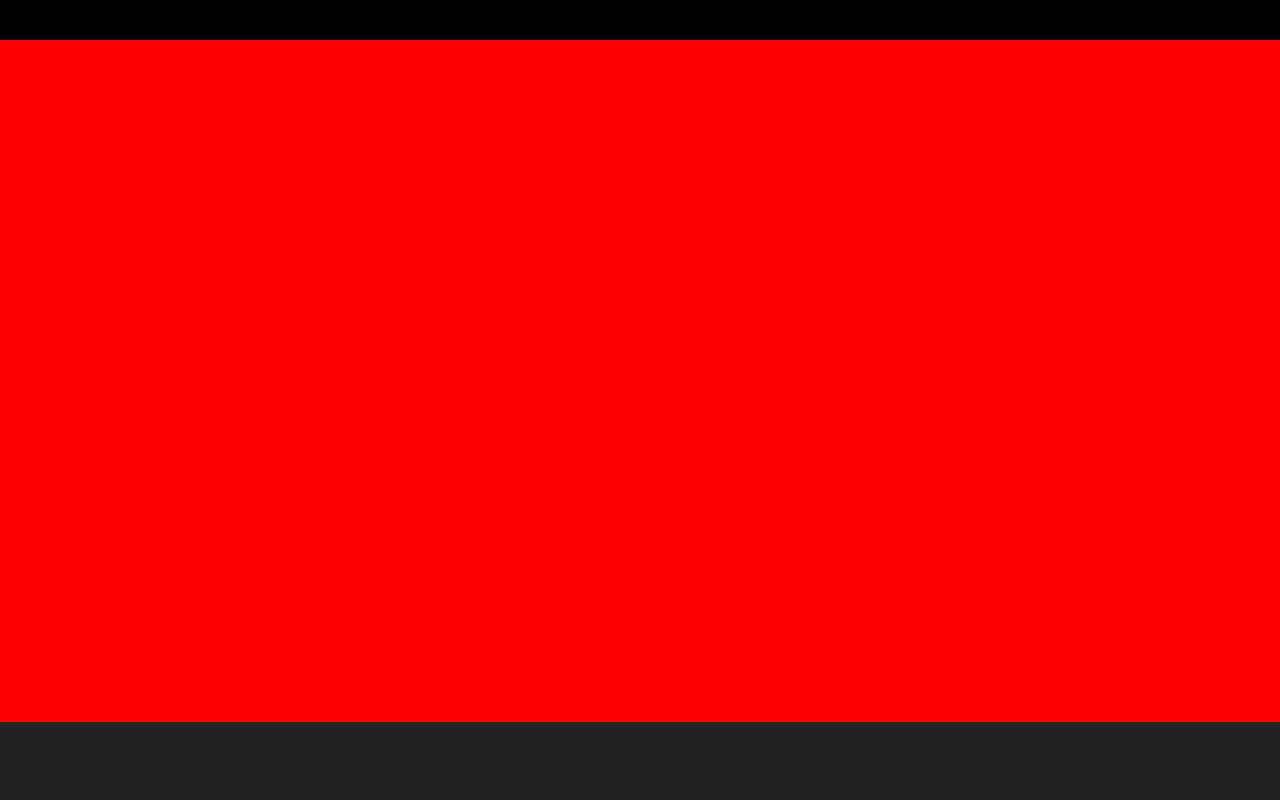
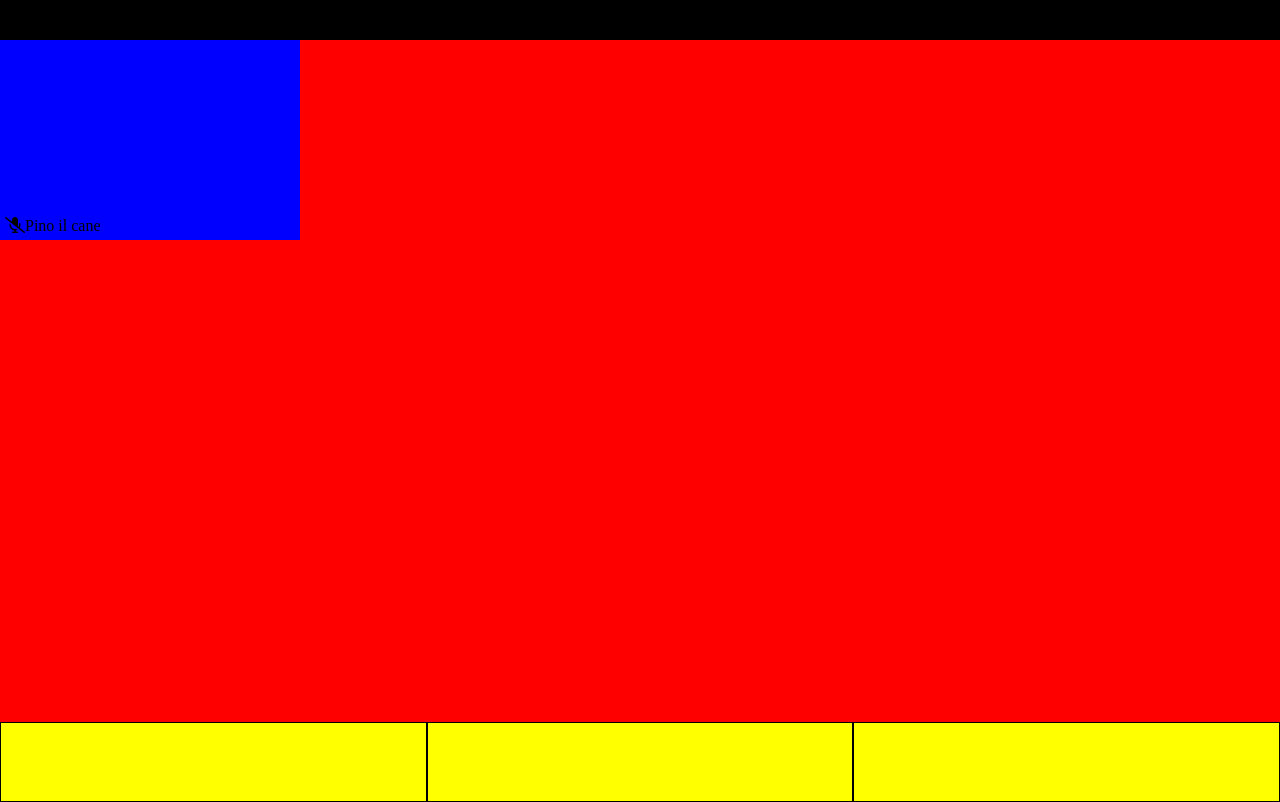
Before and after one commit to Andele97/html-css-zoom, a plain HTML site: page index.html in a window 1280 px wide. Drawn offline with Linux system fonts and the light colour scheme.

Commit message:
[add] boxes for the contents on the main and footer

```diff
--- a/assets/style.css
+++ b/assets/style.css
@@ -18,6 +18,36 @@ main {
 }
 
 footer {
-  height: 78px;
+  height: 80px;
   background-color: #222222;
 }
+
+/* MAIN */
+
+.profile {
+  width: 300px;
+  height: 200px;
+  background-color: blue;
+  position: relative;
+}
+
+.profile span {
+  position: absolute;
+  bottom: 5px;
+  left: 5px;
+}
+
+.profile span::before {
+  font-family: "FontAwesome";
+  content: '\f131';
+}
+
+/* FOOTER */
+
+.menu {
+  width: calc(100% / 3);
+  height: 100%;
+  background-color: yellow;
+  float: right;
+  border: 1px solid;
+}
--- a/index.html
+++ b/index.html
@@ -17,11 +17,19 @@
   <!-- /HEADER -->
 
   <!-- MAIN -->
-  <main></main>
+  <main>
+    <div class="profile">
+      <span>Pino il cane</span>
+    </div>
+  </main>
   <!-- /MAIN -->
 
   <!-- FOOTER -->
-  <footer></footer>
+  <footer>
+    <div class="menu"></div>
+    <div class="menu"></div>
+    <div class="menu"></div>
+  </footer>
   <!-- /FOOTER -->
 
 </body>
```
